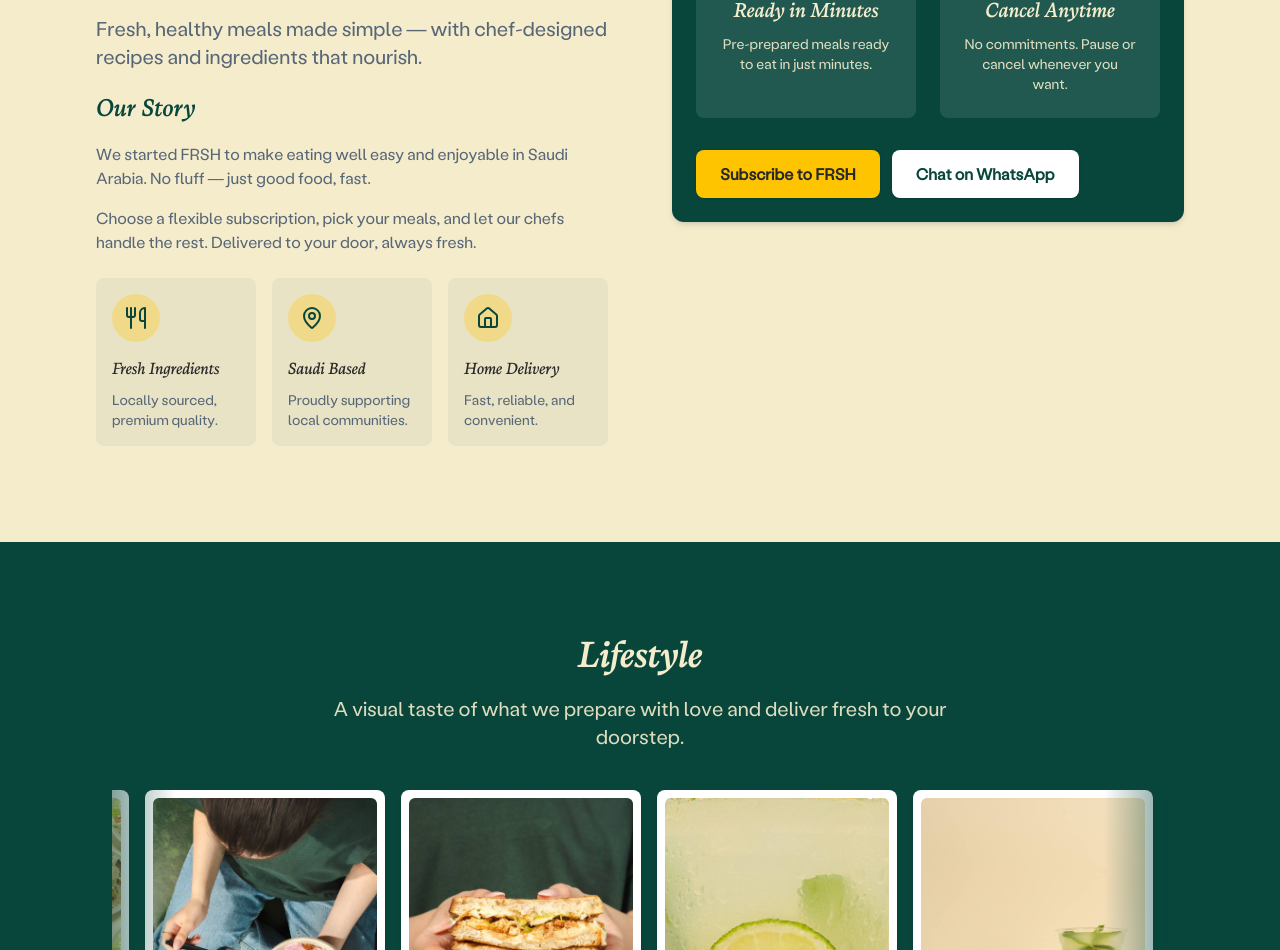
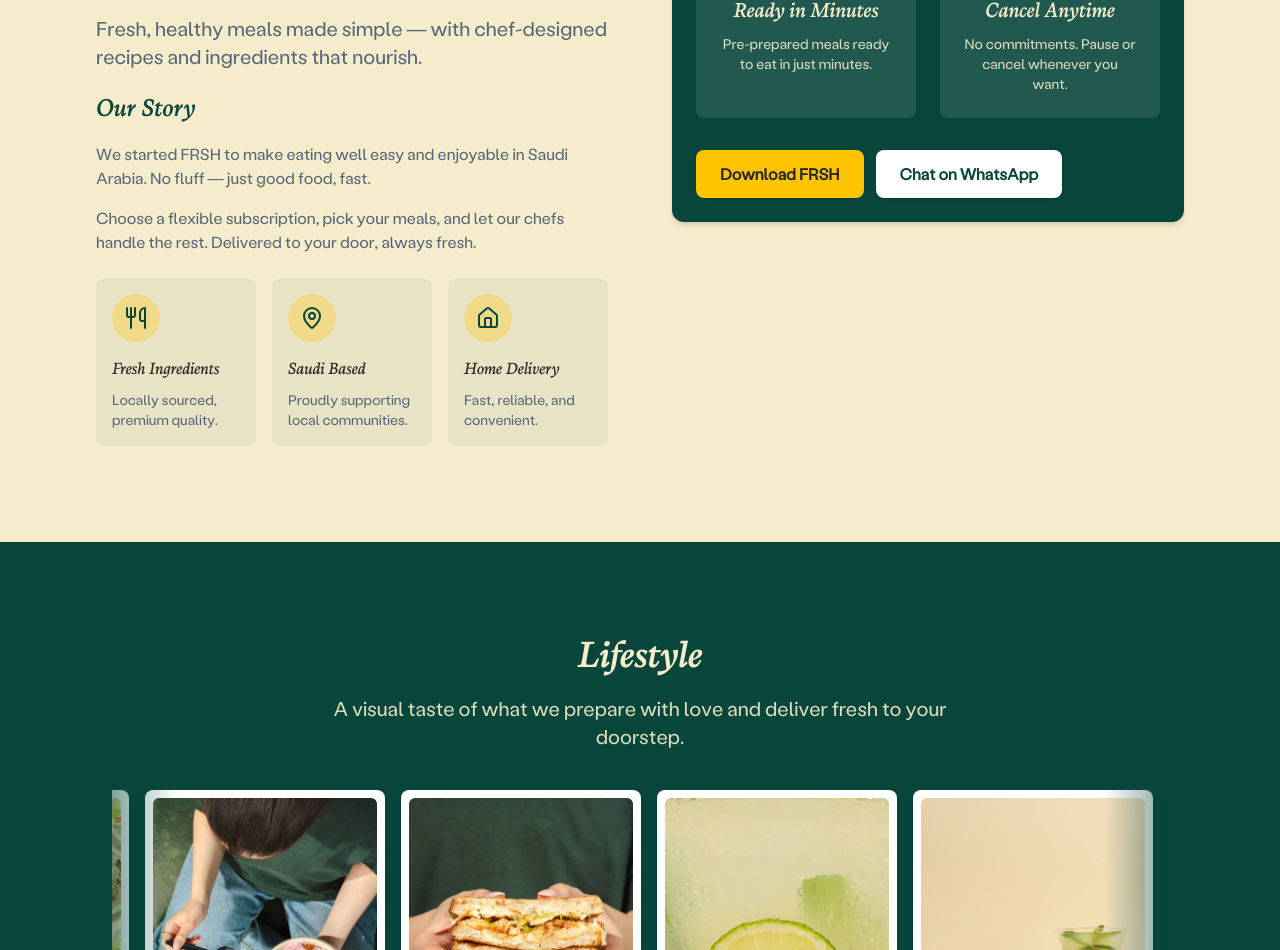
Before and after one commit to CerciMuh/FRSH, a React (Vite) app: page / in a window 1280 px wide. Shown: the part 1362-2312 px from the top of the page. Built offline with nearby package versions, Linux system fonts and the light colour scheme.

Commit message:
Changed to Download FRSH

```diff
--- a/src/components/AboutUs.tsx
+++ b/src/components/AboutUs.tsx
@@ -92,7 +92,7 @@ const AboutUs = () => {
                 whileHover={{ scale: 1.05 }}
                 whileTap={{ scale: 0.95 }}
               >
-                Subscribe to FRSH
+                Download FRSH
               </motion.a>
               <motion.a
                 href="https://wa.me/966500961496"
```
